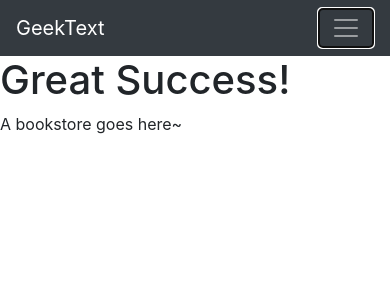
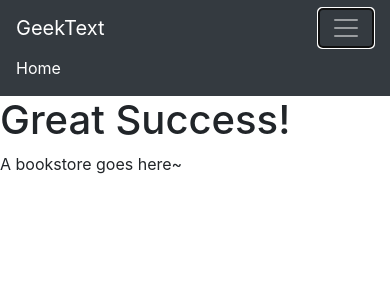
Before and after one commit to CEN4010Group6/geek-text, an Angular app in the folder frontend/: page / in a window 390 px wide. Both pictures are taken after a click on the button "Toggle navigation". Shown: the top 300 px of the page. Built offline with nearby package versions, Linux system fonts and the light colour scheme.

Commit message:
Adding toggle support to global Navbar

```diff
--- a/frontend/custom.webpack.config.ts
+++ b/frontend/custom.webpack.config.ts
@@ -41,7 +41,8 @@ export default {
   },
   plugins: [
     new webpack.EnvironmentPlugin({
-      NODE_ENV: 'development'
+      NODE_ENV: 'development',
+      REST_API_ENTRYPOINT: process.env.REST_API_ENTRYPOINT || 'http://127.0.0.1:8080'
     }),
     new SriPlugin({
       hashFuncNames: [ 'sha256' ],
--- a/frontend/src/app/api.service.ts
+++ b/frontend/src/app/api.service.ts
@@ -22,21 +22,13 @@ const httpOptions = {
 })
 export class ApiService {
 
-  private REST_API_ENTRYPOINT: string;
+  private REST_API_ENTRYPOINT: string = process.env.REST_API_ENTRYPOINT;
 
   /**
    * API service constructor
    * @param http
    */
-  constructor(private http: HttpClient) {
-    // @TODO: synchronize production and development environment
-    // routing to the API endpoints.
-    if (process.env.NODE_ENV === 'production') {
-      this.REST_API_ENTRYPOINT = "https://127.0.0.1/api";
-    } else {
-      this.REST_API_ENTRYPOINT = "https://127.0.0.1/:8081";
-    }
-  }
+  constructor(private http: HttpClient) { }
 
   /**
    * HTTP GET operation
--- a/frontend/src/app/navigation/navigation.component.html
+++ b/frontend/src/app/navigation/navigation.component.html
@@ -3,8 +3,7 @@
   <button
     class="navbar-toggler"
     type="button"
-    data-toggle="collapse"
-    data-target="#navbarSupportedContent"
+    (click)="toggleCollapsed()"
     aria-controls="navbarSupportedContent"
     aria-expanded="false"
     aria-label="Toggle navigation"
@@ -12,7 +11,7 @@
     <span class="navbar-toggler-icon"></span>
   </button>
 
-  <div class="collapse navbar-collapse" id="navbarSupportedContent">
+  <div class="collapse navbar-collapse" id="navbarSupportedContent" [ngbCollapse]="isCollapsed">
     <ul class="navbar-nav ml-auto">
       <li class="nav-item active">
         <a class="nav-link" href="#">Home</a>
--- a/frontend/src/app/navigation/navigation.component.ts
+++ b/frontend/src/app/navigation/navigation.component.ts
@@ -7,9 +7,20 @@ import { Component, OnInit } from '@angular/core';
 })
 export class NavigationComponent implements OnInit {
 
+  private _isCollapsed = true;
+
   constructor() { }
 
   ngOnInit(): void {
+    console.log(this._isCollapsed);
   }
 
+  public get isCollapsed(): boolean {
+    return this._isCollapsed;
+  }
+
+  public toggleCollapsed() {
+    this._isCollapsed = !this._isCollapsed;
+    console.log(this._isCollapsed);
+  }
 }
```
Also changed, not shown: frontend/src/app/app.module.ts (+9 -8 lines), 1 other file (tests, documents, lock files or other folders).
